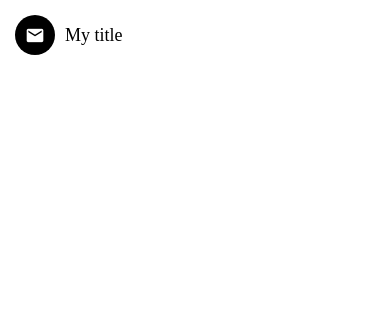
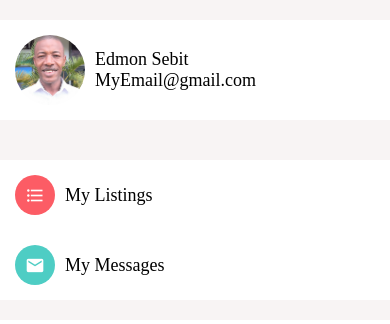
Before and after one commit to edmontheprogrammer/UsedStoreShop, a React Native app: screen / in a window 390 px wide. Shown: the top 324 px of the page. Built offline with nearby package versions, Linux system fonts and the light colour scheme.

Commit message:
Building the Account Screen

```diff
--- a/App.js
+++ b/App.js
@@ -6,15 +6,11 @@ import { SafeAreaView } from 'react-native';
 
 import Icon from './app/components/Icon';
 import ListItem from './app/components/ListItem';
+import AccountScreen from './app/screens/AccountScreen';
 
 export default function App() {
   return (
-    <SafeAreaView >
-      <ListItem
-          title="My title"
-          ImageComponent={<Icon name="email"/>} />
-
-    </SafeAreaView>
+      <AccountScreen />
   );
 }
 
--- /dev/null
+++ b/app/screens/AccountScreen.js
@@ -0,0 +1,68 @@
+import React from 'react';
+import { StyleSheet, Text, View, SafeAreaView, FlatList } from 'react-native';
+
+
+
+import ListItem from '../components/ListItem';
+import colors from '../configs/colors';
+import Icon from '../components/Icon';
+
+
+const menuItems = [
+   {
+        title: "My Listings",
+        icon: {
+            name: "format-list-bulleted",
+            backgroundColor: colors.primary
+        }
+   },
+   {
+    title: "My Messages",
+    icon: {
+        name: "email",
+        backgroundColor: colors.secondary
+    }
+}
+]
+
+function AccountScreen(props) {
+    return (
+        <SafeAreaView style={styles.ContainerForSafeAreaView}>
+        <View  style={styles.container}>
+            <ListItem
+                title="Edmon Sebit"
+                subTitle="MyEmail@gmail.com"
+                image={require('../assets/edmon_whie_shirt_photo.jpg')}
+            />
+        </View>
+        <View  style={styles.container}>
+            <FlatList
+                data={menuItems}
+                keyExtractor={menuItem => menuItem.title}
+                renderItem={({ item }) =>
+                    <ListItem
+                        title={item.title}
+                        ImageComponent={
+                            <Icon  name={item.icon.name}
+                            backgroundColor={item.icon.backgroundColor} />
+                        }
+                     />
+                 }
+            />
+        </View>
+        </SafeAreaView>
+    );
+}
+
+const styles = StyleSheet.create({
+    ContainerForSafeAreaView: {
+        backgroundColor: colors.light,
+    },
+    container: {
+        marginVertical: 20,
+      backgroundColor: '#fff',
+    },
+  });
+
+
+export default AccountScreen;
```
Also changed, not shown: app/components/Screen.js (+8 -13 lines).
